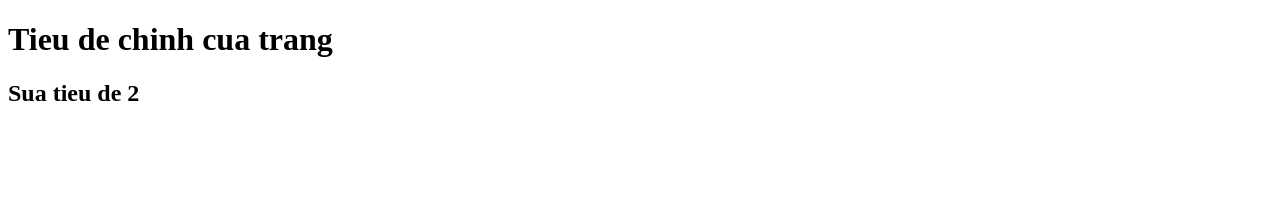
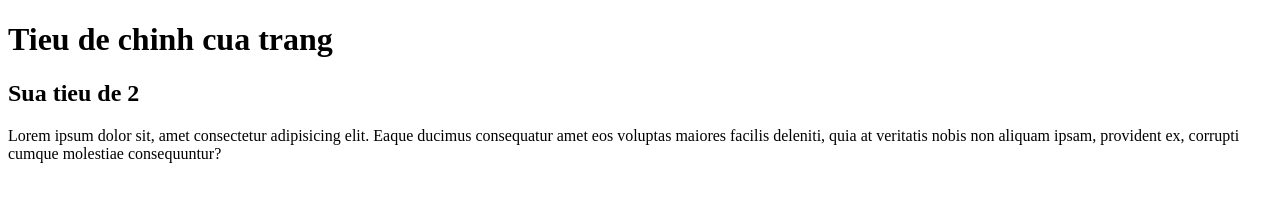
Before and after one commit to Phong08VS/DuAn6, a plain HTML site: page index.html in a window 1280 px wide. Drawn offline with Linux system fonts and the light colour scheme.

Commit message:
SuadoiLan2

```diff
--- a/index.html
+++ b/index.html
@@ -12,4 +12,5 @@
 </body>
     <h1>Tieu de chinh cua trang</h1>
     <h2>Sua tieu de 2</h2>
+    <p>Lorem ipsum dolor sit, amet consectetur adipisicing elit. Eaque ducimus consequatur amet eos voluptas maiores facilis deleniti, quia at veritatis nobis non aliquam ipsam, provident ex, corrupti cumque molestiae consequuntur?</p>
 </html>
```
